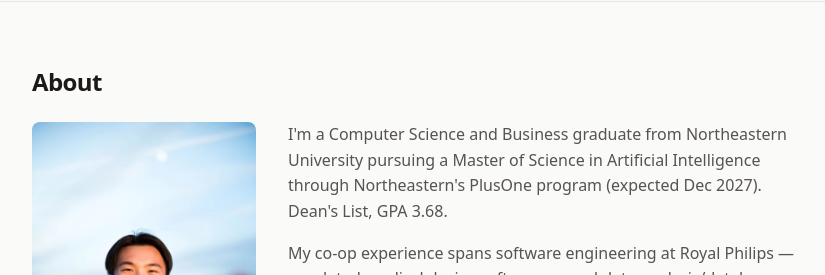
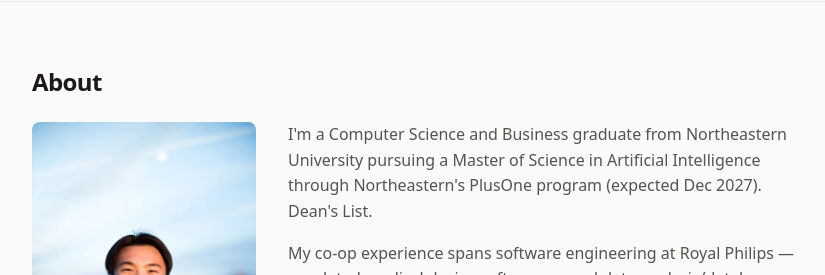
Before and after one commit to tGiech22/Website, a Next.js app: page / in a window 1280 px wide. Shown: the part 4900-5175 px from the top of the page, without its empty margins (224-1049 px from the left). Built offline with nearby package versions, Linux system fonts and the light colour scheme.

Commit message:
fix: about me section

```diff
--- a/data/site.ts
+++ b/data/site.ts
@@ -178,7 +178,7 @@ export const site = {
   tagline:
     "I build production software and data systems in healthcare — from patient-monitoring tooling at Philips and database validation at Insulet, to full-stack products at Generate NU (two now live startups). Currently building ML tooling for financial document analysis.",
   about: [
-    "I'm a Computer Science and Business graduate from Northeastern University pursuing a Master of Science in Artificial Intelligence through Northeastern's PlusOne program (expected Dec 2027). Dean's List, GPA 3.68.",
+    "I'm a Computer Science and Business graduate from Northeastern University pursuing a Master of Science in Artificial Intelligence through Northeastern's PlusOne program (expected Dec 2027). Dean's List.",
     "My co-op experience spans software engineering at Royal Philips — regulated medical device software — and data analysis/database validation at Insulet, where I worked on Salesforce migration, complaint analytics, and pre-release feature validation.",
     "Outside co-ops, I've spent two years as a software engineer at Generate NU, Northeastern's student product studio, shipping full-stack web and mobile apps across healthcare, community, and marketplace domains. Two of those products — Vetruly and Apprenta — are now live startups.",
     "I'm looking for SWE, data engineering, and AI engineering roles where I can work on systems that ship to production: reliable backends, thoughtful data pipelines, and ML tooling with clear evaluation — not notebook-only experiments.",
```
